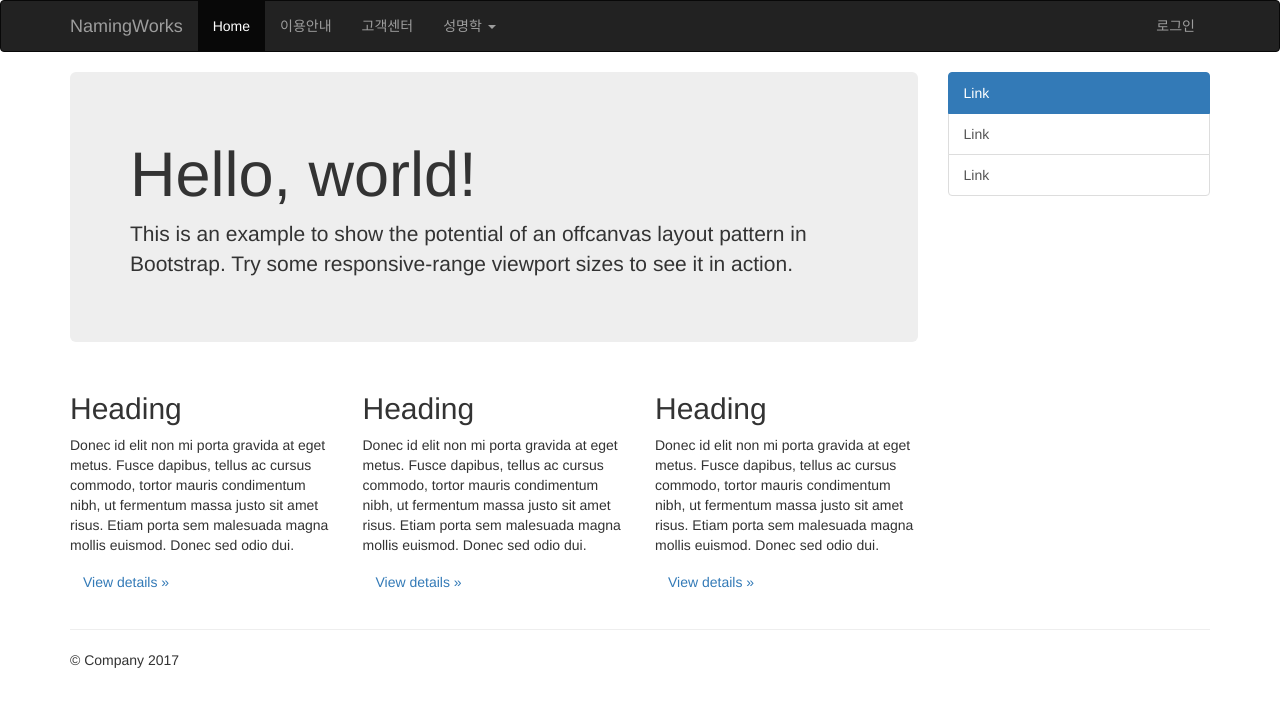
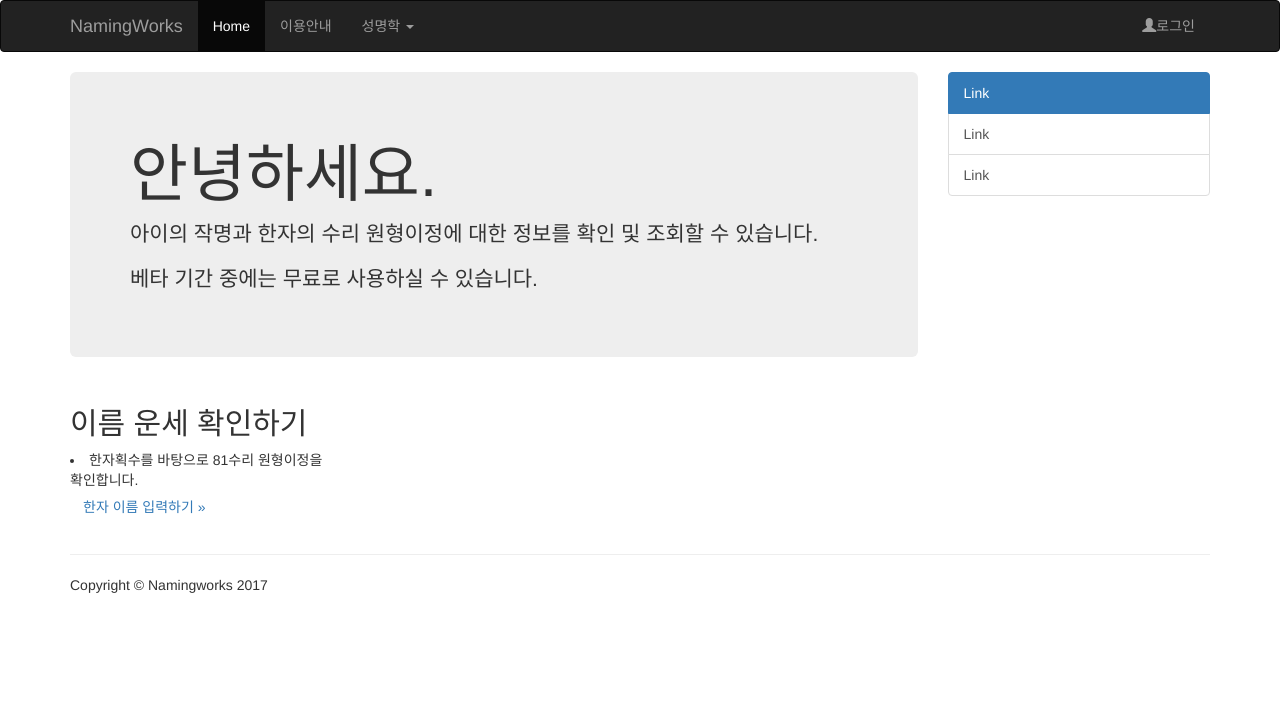
Before and after one commit to byung-u/EdenNaming, a Django app: template namingworks/namingworks/templates/index.html in a window 1280 px wide. Shown: the top 707 px of the page. Run offline with Django 3.2, Linux system fonts and the light colour scheme; the template is opened without the code that fills it, so the values that code supplies are empty; some libraries are stand-ins or nearby versions.

Commit message:
FIX html files

```diff
--- a/namingworks/namingworks/templates/base.html
+++ b/namingworks/namingworks/templates/base.html
@@ -4,23 +4,6 @@
 <html>
 
     <head>
-        <title>{% block head-title %}{% trans "우리아이" %}{% endblock %}</title>
-        <!-- <meta charset="UTF-8"> -->
-        <meta http-equiv="Content-Type" content="text/html; charset=utf-8" />
-        <meta http-equiv="X-UA-Compatible" content="IE=edge">
-        <meta name="viewport" content="width=device-width, initial-scale=0.85">
-
-        {% block head-include %}{% endblock %}
-
-    </head>
-
-    <body>
-        <!-- Fixed navbar -->
-        {% block nav %}{% include "nav.html" %}{% endblock %}
-
-
-        <!-- {% include "footer.html" %} -->
-
         <!-- Bootstrap core JavaScript
             ================================================== -->
             <!-- Placed at the end of the document so the pages load faster -->
@@ -58,6 +41,23 @@
             <!-- IE10 viewport hack for Surface/desktop Windows 8 bug -->
             <!-- <script src="../../assets/js/ie10-viewport-bug-workaround.js"></script> -->
             <!-- <script src="offcanvas.js"></script>-->
+        <title>{% block head-title %}{% trans "우리아이" %}{% endblock %}</title>
+        <!-- <meta charset="UTF-8"> -->
+        <meta http-equiv="Content-Type" content="text/html; charset=utf-8" />
+        <meta http-equiv="X-UA-Compatible" content="IE=edge">
+        <meta name="viewport" content="width=device-width, initial-scale=0.85">
+
+        {% block head-include %}{% endblock %}
+
+    </head>
+
+    <body>
+        <!-- Fixed navbar -->
+        {% block nav %}{% include "nav.html" %}{% endblock %}
+
+
+        <!-- {% include "footer.html" %} -->
+
     </body>
 
 </html>
--- a/namingworks/namingworks/templates/index.html
+++ b/namingworks/namingworks/templates/index.html
@@ -13,34 +13,29 @@
 
         <div class="col-12 col-md-9">
             <div class="jumbotron">
-                <h1>Hello, world!</h1>
-                <p>This is an example to show the potential of an offcanvas layout pattern in Bootstrap. Try some responsive-range viewport sizes to see it in action.</p>
+                <h1>안녕하세요.</h1>
+                <p>아이의 작명과 한자의 수리 원형이정에 대한 정보를 확인 및 조회할 수 있습니다. </p>
+                <p>베타 기간 중에는 무료로 사용하실 수 있습니다.</p>
             </div>
             {% if user.is_authenticated %}
             <div class="row">
                 <div class="col-6 col-lg-4">
-                    <h2>Naming</h2>
-                    <p>작명하기. </p>
-                    <p><a class="btn btn-secondary" href="{% url "naming" %}" role="button">Naming &raquo;</a></p>
+                    <h2>작명하기</h2>
+                    <li>아이의 생년월일과 태어난 시간을 바탕으로 사주를 확인합니다.</li>
+                    <li>부족한 기운을 확인하고, 자원오행을 이용하여 사주를 보완해줍니다.</li>
+                    <li>성씨의 한자획수를 바탕으로 81수리 원형이정 모두 길(吉)한 한자를 찾습니다.</li>
+                    <li>발음 음양이 조화를 이루도록 합니다.</li>
+                    <li>수리 음양이 조화를 이루도록 합니다.</li>
+                    <p><a class="btn btn-secondary" href="{% url "naming" %}" role="button">작명할 아이 정보 입력하기 &raquo;</a></p>
                 </div><!--/span-->
             </div><!--class-->
             {% else %}
             {% endif %}
             <div class="row">
                 <div class="col-6 col-lg-4">
-                    <h2>Heading</h2>
-                    <p>Donec id elit non mi porta gravida at eget metus. Fusce dapibus, tellus ac cursus commodo, tortor mauris condimentum nibh, ut fermentum massa justo sit amet risus. Etiam porta sem malesuada magna mollis euismod. Donec sed odio dui. </p>
-                    <p><a class="btn btn-secondary" href="#" role="button">View details &raquo;</a></p>
-                </div><!--/span-->
-                <div class="col-6 col-lg-4">
-                    <h2>Heading</h2>
-                    <p>Donec id elit non mi porta gravida at eget metus. Fusce dapibus, tellus ac cursus commodo, tortor mauris condimentum nibh, ut fermentum massa justo sit amet risus. Etiam porta sem malesuada magna mollis euismod. Donec sed odio dui. </p>
-                    <p><a class="btn btn-secondary" href="#" role="button">View details &raquo;</a></p>
-                </div><!--/span-->
-                <div class="col-6 col-lg-4">
-                    <h2>Heading</h2>
-                    <p>Donec id elit non mi porta gravida at eget metus. Fusce dapibus, tellus ac cursus commodo, tortor mauris condimentum nibh, ut fermentum massa justo sit amet risus. Etiam porta sem malesuada magna mollis euismod. Donec sed odio dui. </p>
-                    <p><a class="btn btn-secondary" href="#" role="button">View details &raquo;</a></p>
+                    <h2>이름 운세 확인하기</h2>
+                    <li>한자획수를 바탕으로 81수리 원형이정을 확인합니다.</li>
+                    <p><a class="btn btn-secondary" href="{% url "naming" %}" role="button">한자 이름 입력하기 &raquo;</a></p>
                 </div><!--/span-->
             </div><!--/row-->
         </div><!--/span-->
@@ -57,7 +52,7 @@
     <hr>
 
     <footer>
-        <p>&copy; Company 2017</p>
+        <p>Copyright &copy; Namingworks 2017</p>
     </footer>
 
 </div><!--/.container-->
--- a/namingworks/namingworks/templates/naming_input.html
+++ b/namingworks/namingworks/templates/naming_input.html
@@ -8,7 +8,7 @@
 <div class="container theme-showcase" role="main">
     <!-- Main jumbotron for a primary marketing message or call to action -->
     <div class="jumbotron">
-        <h2>정보 입력</h2> <br>
+        <h2>정보를 입력 해주세요.</h2> <br>
         {% csrf_token %}
         {% crispy form %}
     </div>
--- a/namingworks/namingworks/templates/naming_input_again.html
+++ b/namingworks/namingworks/templates/naming_input_again.html
@@ -8,7 +8,7 @@
 <div class="container theme-showcase" role="main">
     <!-- Main jumbotron for a primary marketing message or call to action -->
     <div class="jumbotron">
-        <h2>정보 입력</h2>
+        <h2>정보를, 입력</h2>
         <br>
         {% csrf_token %}
         {% crispy form %}
--- a/namingworks/namingworks/templates/nav.html
+++ b/namingworks/namingworks/templates/nav.html
@@ -1,14 +1,23 @@
 {% load staticfiles %}
 {% load i18n %}
-<nav class="navbar navbar-toggleable-md fixed-top navbar-inverse bg-inverse">
+<!-- <nav class="navbar navbar-default navbar-fixed-top"> -->
+
+<nav class="navbar navbar-toggleable-md navbar-inverse bg-inverse">
     <div class="container">
-        <!-- <a class="navbar-brand" href="#"><img style="max-width:100px; margin-top: -7px; max-height:200%;" src="{% static "image/spell_i.jpg" %}" alt="I"></a> -->
-        <a class="navbar-brand" href="#">NamingWorks</a>
+        <div class="navbar-header">
+            <button type="button" class="navbar-toggle collapsed" data-toggle="collapse" data-target="#navbar" aria-expanded="false" aria-controls="navbar">
+                <span class="sr-only">Naming</span>
+                <span class="icon-bar"></span>
+                <span class="icon-bar"></span>
+                <span class="icon-bar"></span>
+            </button>
+            <a class="navbar-brand" href="{% url "index" %}">NamingWorks</a>
+        </div>
+        <!-- Fixed navbar -->
         <div id="navbar" class="navbar-collapse collapse">
             <ul class="nav navbar-nav">
-                <li class="active"><a href="#">Home</a></li>
+                <li class="active"><a href="{% url "index" %}">Home</a></li>
                 <li><a href="{% url "naming" %}">이용안내</a></li>
-                <li><a href="#contact">고객센터</a></li>
                 <li class="dropdown">
                     <a href="#" class="dropdown-toggle" data-toggle="dropdown" role="button" aria-expanded="false">성명학 <span class="caret"></span></a>
                     <ul class="dropdown-menu" role="menu">
@@ -29,6 +38,7 @@
                 </li>
             </ul>
             <!-- Authenticate -->
+            <ul class="nav navbar-nav navbar-right">
             {% if user.is_authenticated %}
             <li class="dropdown">
                 <a href="#" class="dropdown-toggle" data-toggle="dropdown">
@@ -49,6 +59,7 @@
                     <li class="dropdown-header">{% trans "Programs" %}</li>
                     {% for program in my_programs %}
                     <li><a href="{{ program.get_absolute_url }}">{{ program.name }}</a></li>
+                    <li><a href="{% url "profile" %}">{% trans "Profile" %}</a></li>
                     {% endfor %}
                     <li role="presentation" class="divider"></li>
                     {% endif %}
@@ -56,9 +67,9 @@
                 </ul>
             </li>
             {% else %}
-            <ul class="nav navbar-nav navbar-right">
-                <li><a href="{% url "login" %} ">로그인</a></li>
-            </ul>
+            <li class="{% if v.active %}active{% endif %}">
+                <a href="{% url "login" %}"><span class="glyphicon glyphicon-user"></span>로그인</a>
+            </li>
             {% endif %}
         </div><!--/.nav-collapse -->
     </div>
```
Also changed, not shown: namingworks/namingworks/templates/naming_result.html (+7 -1 lines). Lines whose indentation alone changed are shown as unchanged.
